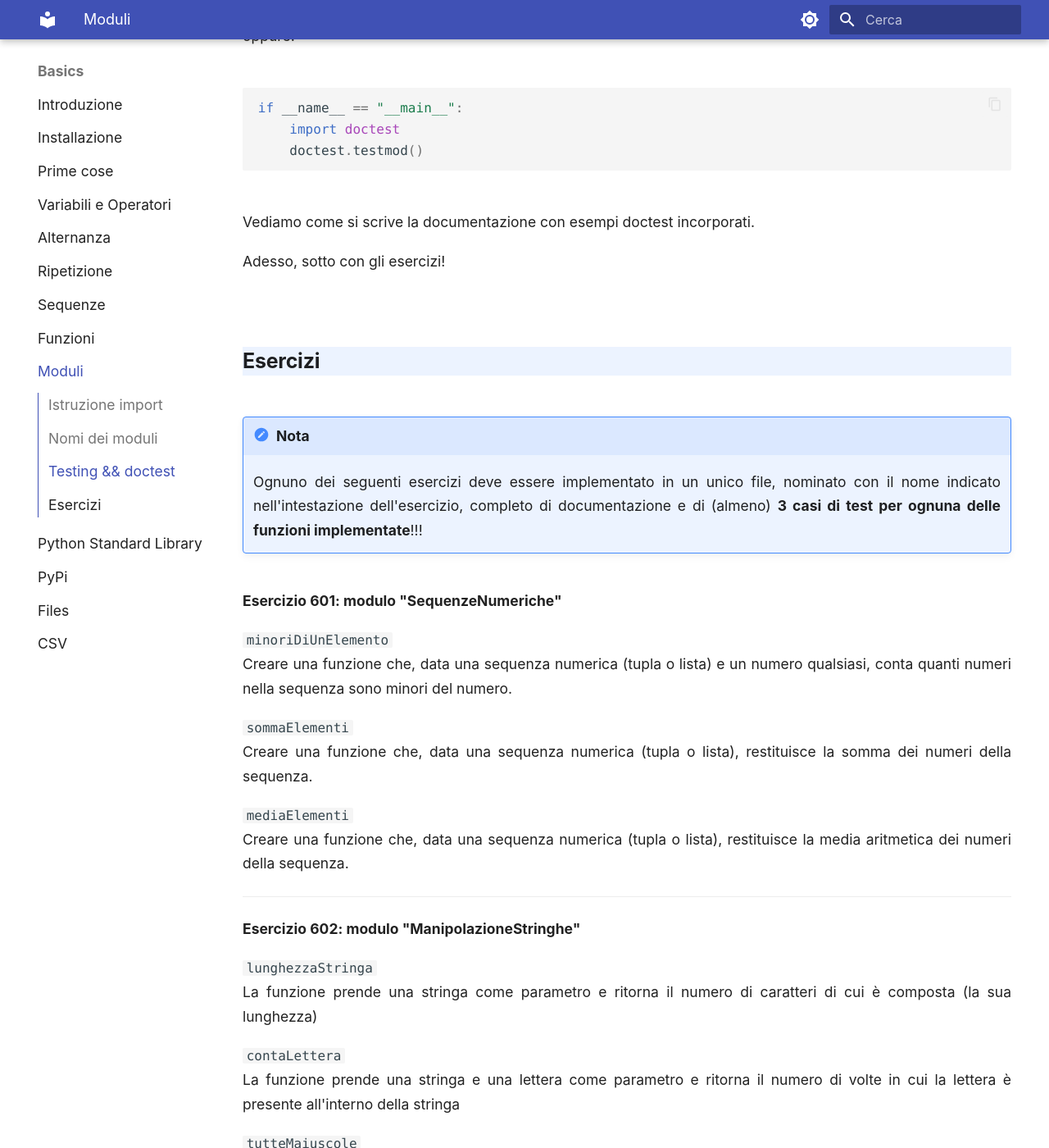
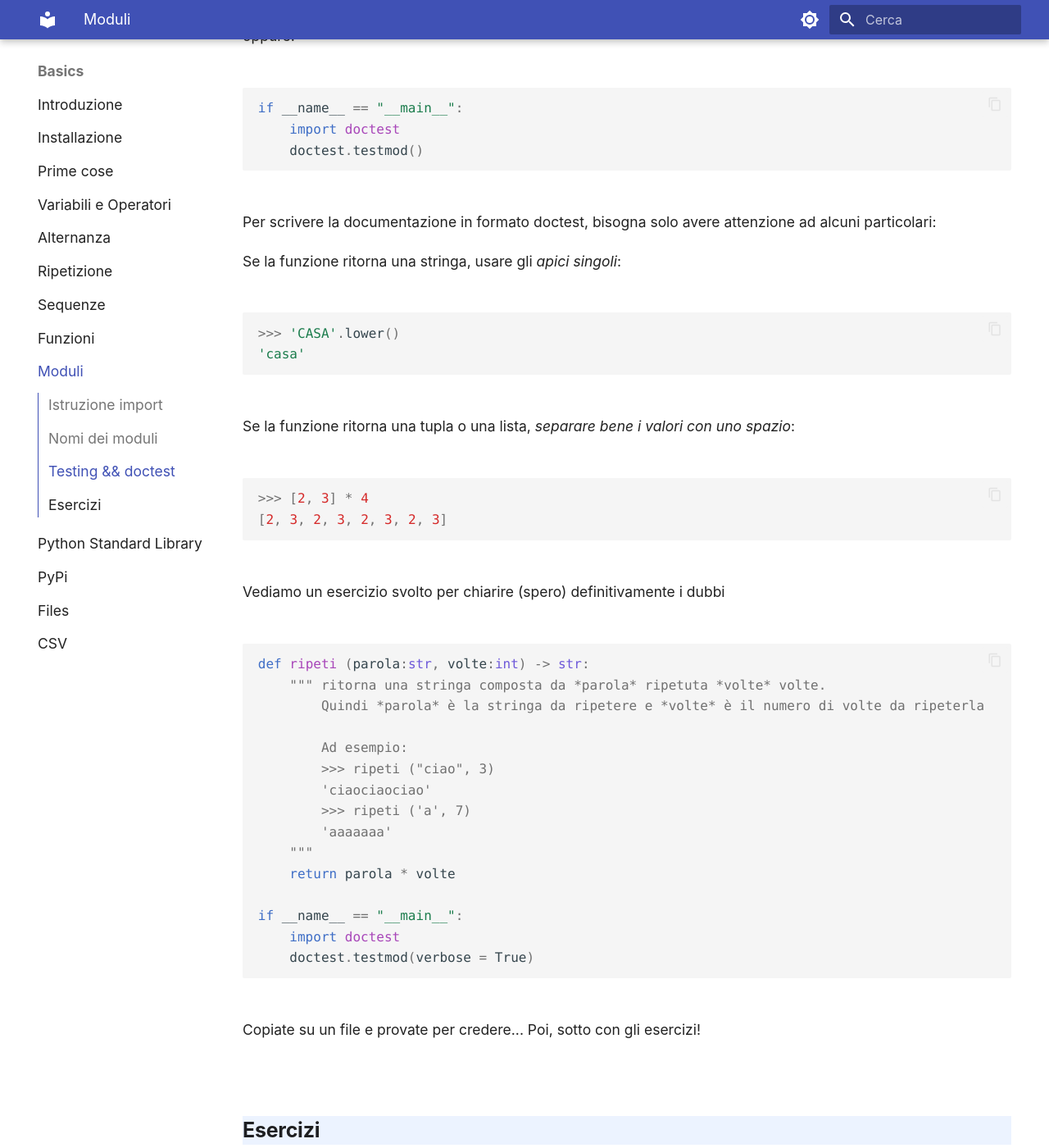
Before and after one commit to adjamhub/pyhandouts, an MkDocs documentation site: the page built from docs/basics/106_mod.md, in a window 1280 px wide and 1400 px high, scrolled down 4647 px. Shown: the whole window at 82% size. Built offline with MkDocs 1.6.1 and Material for MkDocs 9.7.7, drawn with Linux system fonts in a browser that asks for light colours; emoji names are drawn with the system emoji font.

Commit message:
doctest finale!!!

````diff
--- a/docs/basics/106_mod.md
+++ b/docs/basics/106_mod.md
@@ -156,9 +156,43 @@ if __name__ == "__main__":
     doctest.testmod()
 ```
 
-Vediamo come si scrive la documentazione con esempi doctest incorporati.
+Per scrivere la documentazione in formato doctest, bisogna solo avere attenzione ad alcuni particolari:
 
-Adesso, sotto con gli esercizi!
+Se la funzione ritorna una stringa, usare gli *apici singoli*:
+
+``` python
+>>> 'CASA'.lower()
+'casa'
+```
+
+Se la funzione ritorna una tupla o una lista, *separare bene i valori con uno spazio*:
+
+``` python
+>>> [2, 3] * 4
+[2, 3, 2, 3, 2, 3, 2, 3]
+```
+
+Vediamo un esercizio svolto per chiarire (spero) definitivamente i dubbi
+
+``` python
+def ripeti (parola:str, volte:int) -> str:
+    """ ritorna una stringa composta da *parola* ripetuta *volte* volte.
+        Quindi *parola* è la stringa da ripetere e *volte* è il numero di volte da ripeterla
+
+        Ad esempio:
+        >>> ripeti ("ciao", 3)
+        'ciaociaociao'
+        >>> ripeti ('a', 7)
+        'aaaaaaa'
+    """
+    return parola * volte
+
+if __name__ == "__main__":
+    import doctest
+    doctest.testmod(verbose = True)
+```
+
+Copiate su un file e provate per credere... Poi, sotto con gli esercizi!
 
 <!-- ############################################################################################ -->
 
````
